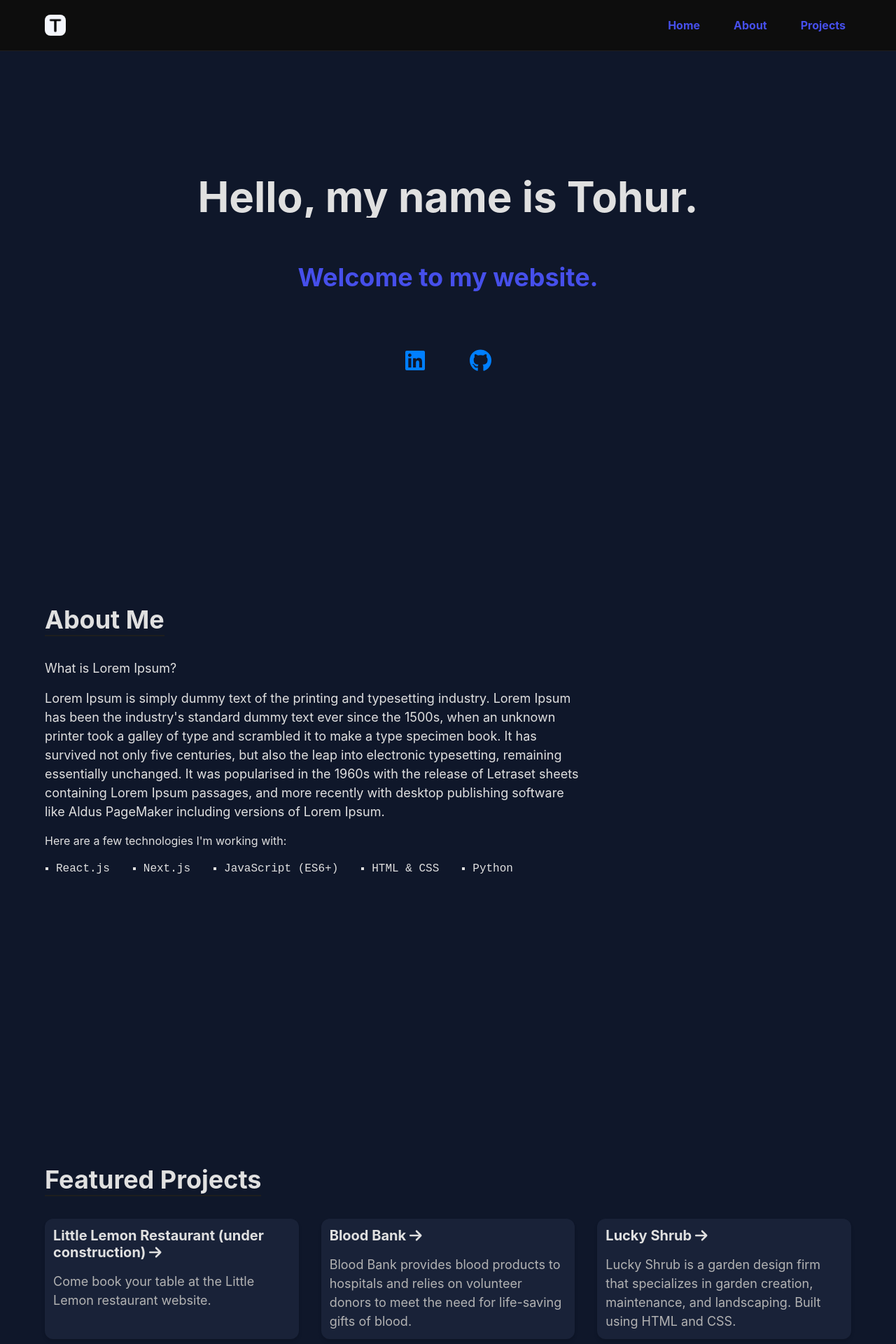
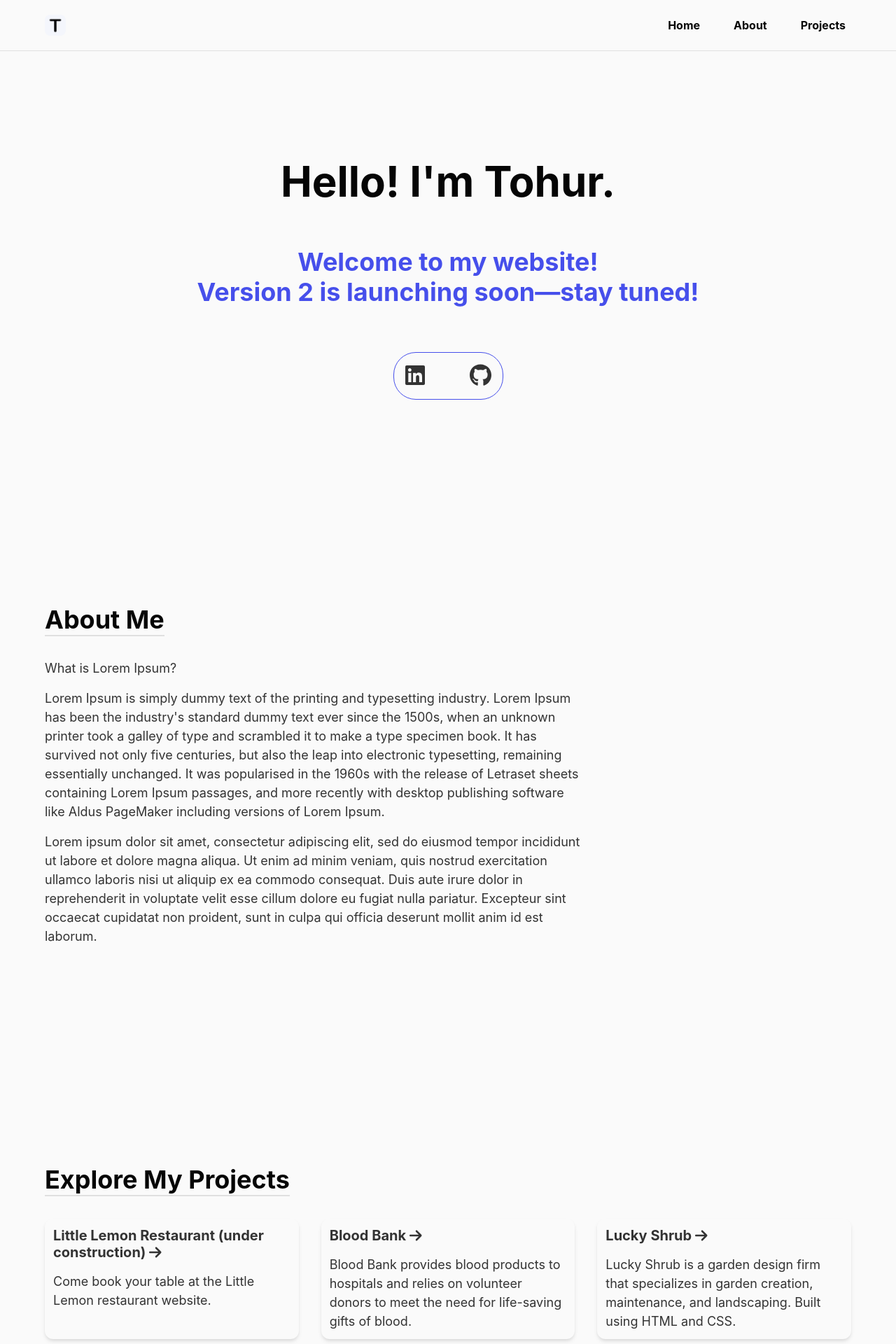
Before and after one commit to tohurr/tohurr.github.io, a React (Create React App) app: page / in a window 1280 px wide. Shown: the top 1920 px of the page at 70% size. Built offline with nearby package versions, Linux system fonts and the light colour scheme.

Commit message:
updates to text and styling

```diff
--- a/src/components/Aboutme.js
+++ b/src/components/Aboutme.js
@@ -7,14 +7,14 @@ import './Styles.css';
 const Aboutme = () => {
     return (
         <FullScreenSection
-            backgroundColor="#0F172A"
+            backgroundColor="#FAFAFA"
             // p={16}
             spacing={8}
             alignItems="flex-start"
             id="aboutme-section"
             className="aboutme-section"
         >
-            <Heading as="h1" color="#E0E0E0" className="border">
+            <Heading as="h1" color="#050505" className="border">
                 About Me
             </Heading>
             <div className="aboutgrid">
@@ -25,7 +25,10 @@ const Aboutme = () => {
                     <p>
                         Lorem Ipsum is simply dummy text of the printing and typesetting industry. Lorem Ipsum has been the industry's standard dummy text ever since the 1500s, when an unknown printer took a galley of type and scrambled it to make a type specimen book. It has survived not only five centuries, but also the leap into electronic typesetting, remaining essentially unchanged. It was popularised in the 1960s with the release of Letraset sheets containing Lorem Ipsum passages, and more recently with desktop publishing software like Aldus PageMaker including versions of Lorem Ipsum.
                     </p>
-                    <div>Here are a few technologies I'm working with:
+                    <p>
+                        Lorem ipsum dolor sit amet, consectetur adipiscing elit, sed do eiusmod tempor incididunt ut labore et dolore magna aliqua. Ut enim ad minim veniam, quis nostrud exercitation ullamco laboris nisi ut aliquip ex ea commodo consequat. Duis aute irure dolor in reprehenderit in voluptate velit esse cillum dolore eu fugiat nulla pariatur. Excepteur sint occaecat cupidatat non proident, sunt in culpa qui officia deserunt mollit anim id est laborum.
+                    </p>
+                    {/* <div>Here are a few technologies I'm working with:
                         <ul className="languages">
                             <li>React.js</li>
                             <li>Next.js</li>
@@ -33,11 +36,8 @@ const Aboutme = () => {
                             <li>HTML & CSS</li>
                             <li>Python</li>
                         </ul>
-                    </div>
+                    </div> */}
                 </div>
-                {/* <div>
-                <Image src={photo} alt='Tohur' borderRadius="full" objectFit='cover' boxSize='300px' className="image" />
-            </div> */}
             </div>
         </FullScreenSection>
     )
--- a/src/components/Card.js
+++ b/src/components/Card.js
@@ -9,8 +9,8 @@ const Card = ({ title, description, imageSrc, url }) => {
   return (
 
     <VStack
-       color="#E0E0E0"
-       backgroundColor="#192238"
+      color="#333333"
+      backgroundColor="#FAFAFA"
       cursor="pointer"
       borderRadius="xl"
       boxShadow='md'
@@ -29,7 +29,7 @@ const Card = ({ title, description, imageSrc, url }) => {
               {title} <FontAwesomeIcon icon={faArrowRight} size="1x" />
             </Heading>
           </HStack>
-         <Text color="#B3B3B3" fontSize="lg" >
+          <Text color="#333333" fontSize="lg" >
             {description}
           </Text>
           {/* <HStack spacing={2} alignItems="center" >
--- a/src/components/Footer.js
+++ b/src/components/Footer.js
@@ -6,8 +6,8 @@ const Footer = () => {
     <Box backgroundColor="#0D0D0D">
       <footer>
         <div className="footer_logo">
-          <a href="https://tohur.vercel.app//" rel="noopener noreferrer">
-            <img src="/logo.png" alt="image" />
+          <a href="https://tohur.com" rel="noopener noreferrer">
+            <img src="/logo2.png" alt="image" />
           </a>
         </div>
         <Flex
--- a/src/components/Header.js
+++ b/src/components/Header.js
@@ -73,7 +73,7 @@ const Header = () => {
       transitionProperty="transform"
       transitionDuration=".3s"
       transitionTimingFunction="ease-in-out"
-      backgroundColor="#0D0D0D"
+      backgroundColor="#FAFAFA"
       ref={headerRef}
     >
       <Box color="white" maxWidth="1280px" margin="0 auto">
@@ -103,7 +103,7 @@ const Header = () => {
               <a
                 //  target="_blank"
                 rel="noopener noreferrer"
-                href="https://tohur.vercel.app/"
+                href="https://tohur.com"
                 className="nav-logo"
               >
                 <img src="/logo2.png" alt="image" />
--- a/src/components/LandingSection.js
+++ b/src/components/LandingSection.js
@@ -8,8 +8,9 @@ import {
 import { FontAwesomeIcon } from "@fortawesome/react-fontawesome";
 import './Styles.css';
 
-const greeting = "Hello, my name is Tohur.";
-const bio1 = "Welcome to my website.";
+// const greeting = "Hello! I'm Tohur.";
+// const bio1 = "Welcome to my website!";
+// const bio2 = "Version 2 is launching soon—stay tuned!";
 const socials = [
   {
     icon: faLinkedin,
@@ -26,27 +27,25 @@ const LandingSection = () => (
     justifyContent="center"
     alignItems="center"
     isDarkBackground
-    backgroundColor="#0F172A"
+    backgroundColor="#FAFAFA"
     id="landing-section"
     className="landing-section"
   >
-    <VStack spacing={16}>
+    <VStack spacing={16} align="center" textAlign="center">
       {/* <VStack spacing={4} alignItems="center">  */}
       {/* <Avatar
         //  src=""
          size="2xl"
          name="Tohur Rahman"
        />  */}
-
-      <Heading as="h1" size="3xl" noOfLines={0} color="#E0E0E0">
-        {greeting}
-        {/* Hello, my name is Tohur Rahman. */}
+      <Heading as="h1" size="3xl" noOfLines={0} color="#050505">
+        Hello! I'm Tohur.
       </Heading>
-      {/* </VStack>  */}
       <Heading as="h2" size="xl" noOfLines={0} color="#464FEB">
-        {bio1}
+        Welcome to my website!<br />
+        Version 2 is launching soon—stay tuned!
       </Heading>
-      <HStack spacing={8} >
+      <HStack spacing={8} className="landing-icon">
         {socials.map(({ icon, url }) => (
           <a
             key={url}
--- a/src/components/ProjectsSection.js
+++ b/src/components/ProjectsSection.js
@@ -46,7 +46,7 @@ const projects = [
 const ProjectsSection = () => {
   return (
     <FullScreenSection
-     backgroundColor="#0F172A"
+      backgroundColor="#FAFAFA"
       isDarkBackground
       //  p={8}
       alignItems="flex-start"
@@ -54,8 +54,8 @@ const ProjectsSection = () => {
       id="projects-section"
       className="projects-section"
     >
-     <Heading as="h1" color="#E0E0E0" className="border">
-       Featured Projects
+      <Heading as="h1" color="#050505" className="border">
+        Explore My Projects
       </Heading>
       <Box
         //  display="grid"
--- a/src/components/Styles.css
+++ b/src/components/Styles.css
@@ -2,7 +2,7 @@
 
 /* Navigation Styles */
 .nav {
-    color: #464FEB;
+    color: #050505;
     padding: .5rem;
 }
 
@@ -18,7 +18,7 @@
 }
 
 .icons {
-    color: #007fff;
+    color: #333333;
     padding: 1rem;
     /* transition: transform 0.3s ease-in-out; */
 }
@@ -28,13 +28,18 @@
     color: #0F4BF1;
 }
 
+.landing-icon {
+    border: 1px solid #464FEB;
+    border-radius: 2rem;
+}
+
 /* Border Styles */
 .css-1y3k3mc {
-    border-bottom: 1px solid #1E1E1E;
+    border-bottom: 1px solid #E0E0E0;
 }
 
 .border {
-    border-bottom: 2px solid #1E1E1E;
+    border-bottom: 2px solid #E0E0E0;
 }
 
 /* Card Styles */
@@ -77,6 +82,10 @@
     padding-bottom: 1rem;
     line-height: 1.5;
     font-size: large;
+}
+
+.abouttext {
+    color: #333333;
 }
 
 @media (max-width: 850px) {
@@ -252,11 +261,11 @@ footer p {
     display: flex;
     justify-content: center;
     align-items: center;
-    width: 20%;
+    width: 15%;
 }
 
 .footer_logo img {
-    border-radius: 2rem;
+    border-radius: 1rem;
 }
 
 
```
Also changed, not shown: 1 other file (tests, documents, lock files or other folders). Lines whose indentation alone changed are shown as unchanged.
